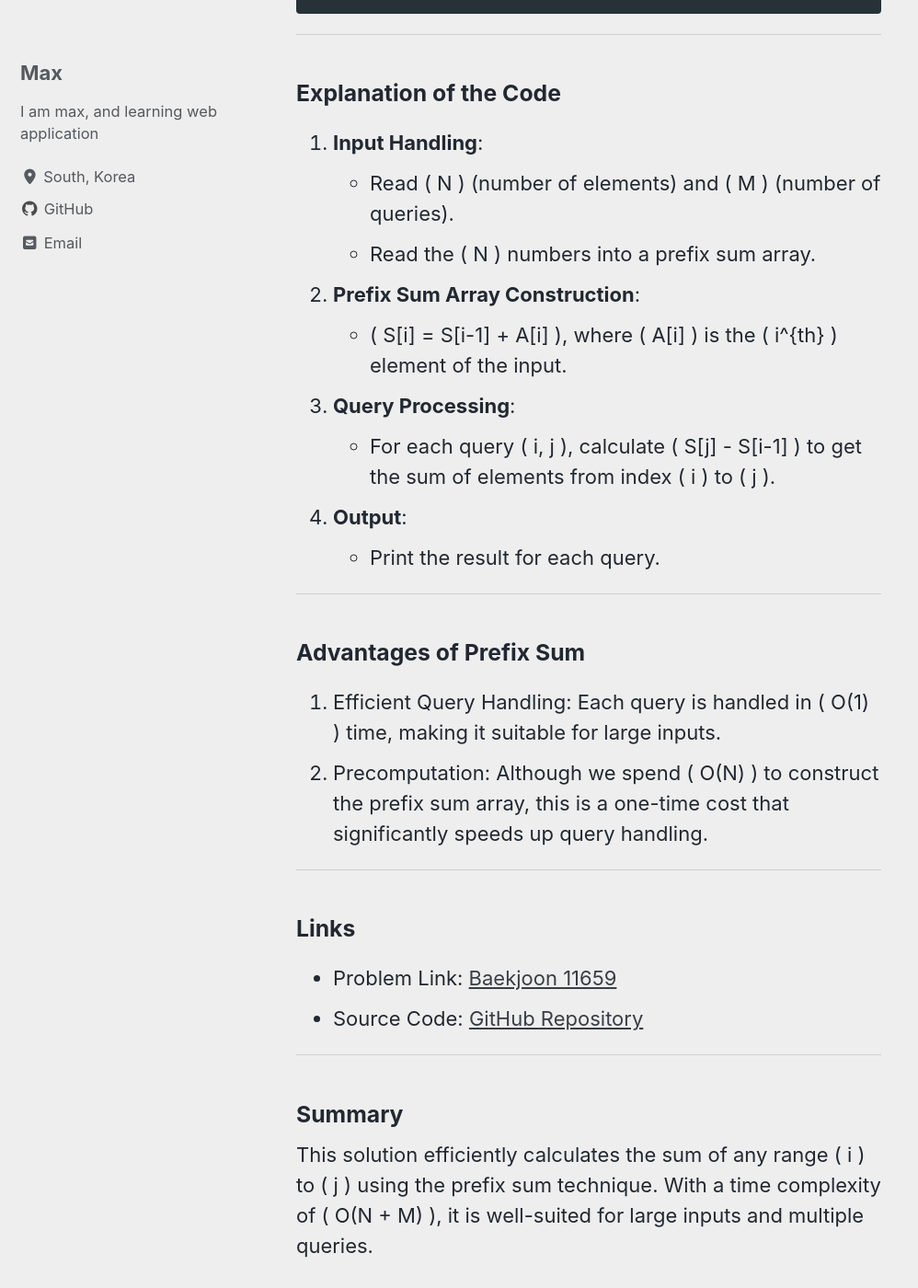
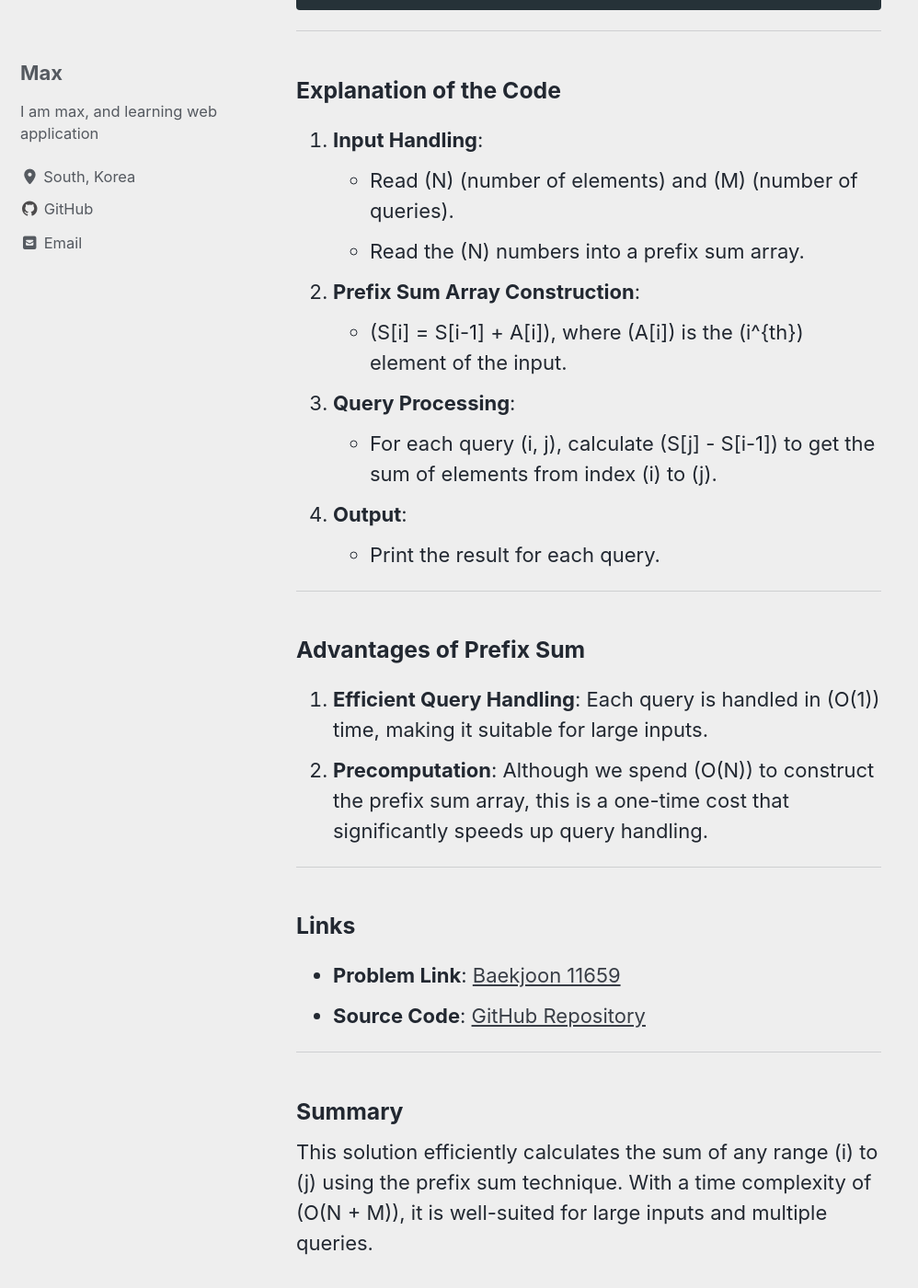
Before and after one commit to maxkim77/maxkim77.github.io, a Jekyll site: the page built from _posts/2025-01-03-CodingTestJavaDatastruc1.md, in a window 1280 px wide and 1400 px high, scrolled down 4804 px. Shown: the whole window at 92% size, without its empty margins (0-998 px from the left). Built offline with Jekyll 4.4.1, drawn with Linux system fonts in a browser that asks for light colours; cached includes are drawn as plain includes; some web fonts are replaced; comment, search, counter and statistics services are not loaded; some of the changed text lies outside the part shown.

Commit message:
:sparkles: update

```diff
--- a/_posts/2025-01-03-CodingTestJavaDatastruc1.md
+++ b/_posts/2025-01-03-CodingTestJavaDatastruc1.md
@@ -25,7 +25,7 @@ Given **N numbers**, the task is to efficiently calculate the sum of numbers fro
 3. Each of the next **M lines** contains two integers **i** and **j**, representing the range for which the sum needs to be calculated.
 
 ### Output Format
-- For each query, output the sum of numbers from the \( i^{th} \) to the \( j^{th} \) index.
+For each query, output the sum of numbers from the \(i^{th}\) to the \(j^{th}\) index.
 
 ---
 
@@ -110,14 +110,14 @@ public class P11659 {
 
 ### Explanation of the Code
 1. **Input Handling**:
-   - Read \( N \) (number of elements) and \( M \) (number of queries).
-   - Read the \( N \) numbers into a prefix sum array.
+   - Read \(N\) (number of elements) and \(M\) (number of queries).
+   - Read the \(N\) numbers into a prefix sum array.
 
 2. **Prefix Sum Array Construction**:
-   - \( S[i] = S[i-1] + A[i] \), where \( A[i] \) is the \( i^{th} \) element of the input.
+   - \(S[i] = S[i-1] + A[i]\), where \(A[i]\) is the \(i^{th}\) element of the input.
 
 3. **Query Processing**:
-   - For each query \( i, j \), calculate \( S[j] - S[i-1] \) to get the sum of elements from index \( i \) to \( j \).
+   - For each query \(i, j\), calculate \(S[j] - S[i-1]\) to get the sum of elements from index \(i\) to \(j\).
 
 4. **Output**:
    - Print the result for each query.
@@ -125,16 +125,16 @@ public class P11659 {
 ---
 
 ### Advantages of Prefix Sum
-1. Efficient Query Handling: Each query is handled in \( O(1) \) time, making it suitable for large inputs.
-2. Precomputation: Although we spend \( O(N) \) to construct the prefix sum array, this is a one-time cost that significantly speeds up query handling.
+1. **Efficient Query Handling**: Each query is handled in \(O(1)\) time, making it suitable for large inputs.
+2. **Precomputation**: Although we spend \(O(N)\) to construct the prefix sum array, this is a one-time cost that significantly speeds up query handling.
 
 ---
 
 ### Links
-- Problem Link: [Baekjoon 11659](https://www.acmicpc.net/problem/11659)
-- Source Code: [GitHub Repository](https://github.com/maxkim77/javaalgo)
+- **Problem Link**: [Baekjoon 11659](https://www.acmicpc.net/problem/11659)
+- **Source Code**: [GitHub Repository](https://github.com/maxkim77/javaalgo)
 
 ---
 
 ### Summary
-This solution efficiently calculates the sum of any range \( i \) to \( j \) using the prefix sum technique. With a time complexity of \( O(N + M) \), it is well-suited for large inputs and multiple queries.
+This solution efficiently calculates the sum of any range \(i\) to \(j\) using the prefix sum technique. With a time complexity of \(O(N + M)\), it is well-suited for large inputs and multiple queries.
```
Also changed, not shown: other parts of _posts/2025-01-03-CodingTestJavaDatastruc1.md (+18 -18 lines).
